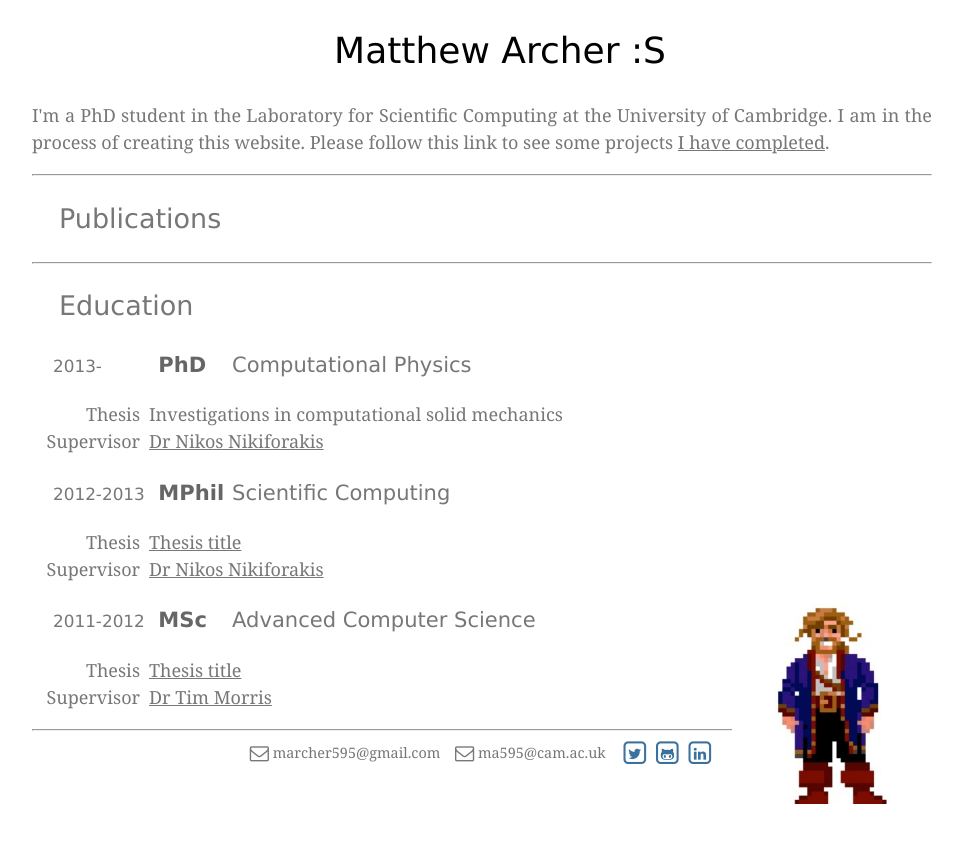
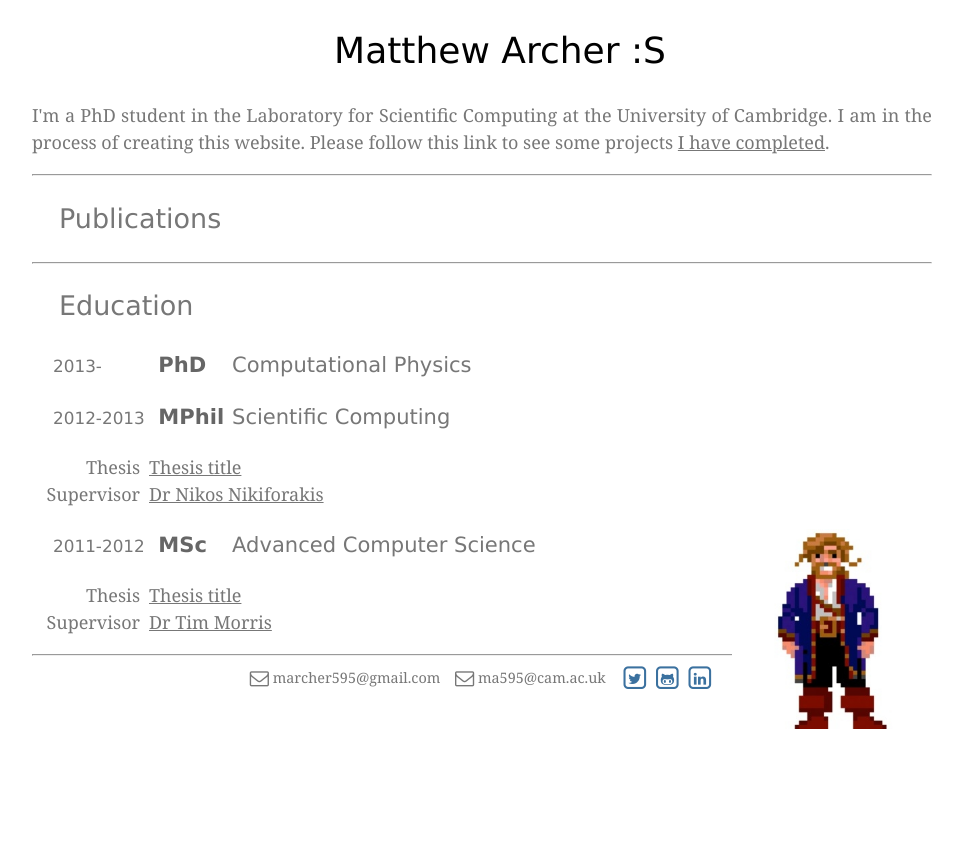
Before and after one commit to mjArcher/mjArcher.github.io, a Jekyll site: the page built from index.html, in a window 1280 px wide. Shown: the top 843 px of the page, without its empty margins (158-1121 px from the left). Built offline with Jekyll 4.4.1, drawn with Linux system fonts in a browser that asks for light colours; nearby versions of some CDN libraries.

Commit message:
removed details from index

```diff
--- a/index.html
+++ b/index.html
@@ -45,16 +45,16 @@ I'm a PhD student in the Laboratory for Scientific Computing at the University o
 		  Computational Physics
 		</span>
 	</h3>
-	<dl class="horizontal">
-		<dt>Thesis</dt>
-		<dd>
-		Investigations in computational solid mechanics
-		</dd>
-		<dt>Supervisor</dt>
-		<dd><a href="http://www.phy.cam.ac.uk/people/nikiforakisn.php">
-			Dr Nikos Nikiforakis
-		</a></dd>
-	</dl>
+	<!-- <dl class="horizontal"> -->
+	<!-- 	<dt>Thesis</dt> -->
+	<!-- 	<dd> -->
+	<!-- 	Investigations in computational solid mechanics -->
+	<!-- 	</dd> -->
+	<!-- 	<dt>Supervisor</dt> -->
+	<!-- 	<dd><a href="http://www.phy.cam.ac.uk/people/nikiforakisn.php"> -->
+	<!-- 		Dr Nikos Nikiforakis -->
+	<!-- 	</a></dd> -->
+	<!-- </dl> -->
 
 	<h3 style="position:relative;">
 		<small>
```
Also changed, not shown: 4 other files.
